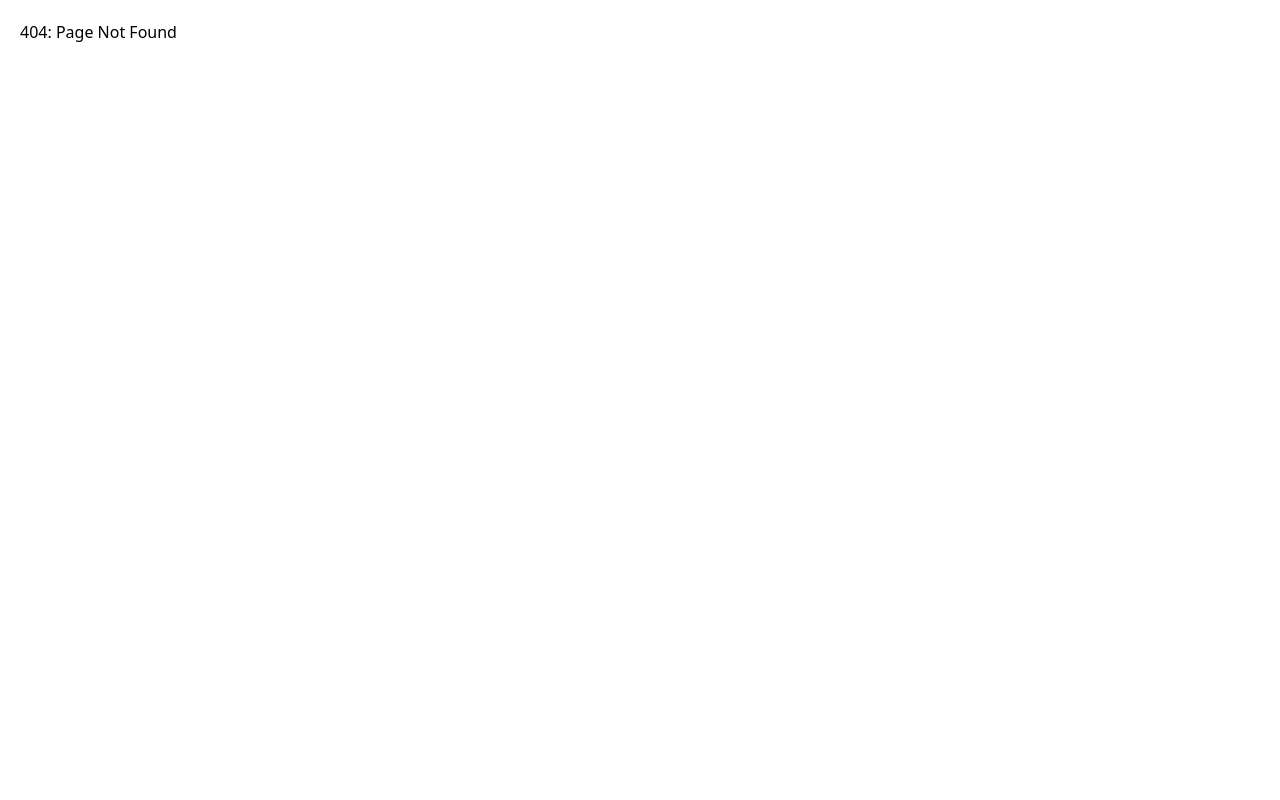
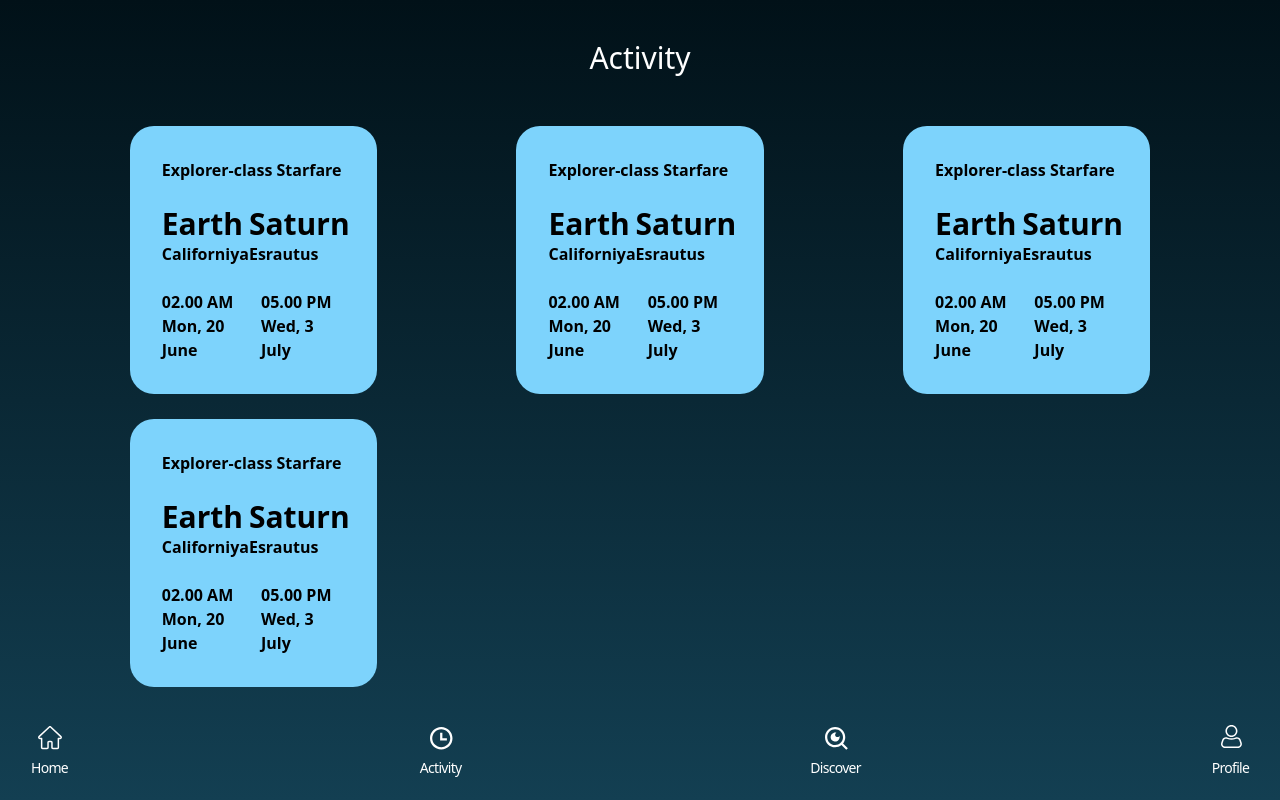
Before and after one commit to Dataavengers/Dataavengers_Orbitgo, a React (Create React App) app in the folder client/: page /activity in a window 1280 px wide. Before the commit this address had no page. Built offline with nearby package versions, Linux system fonts and the light colour scheme.

Commit message:
feat: add activity page

```diff
--- a/client/src/App.js
+++ b/client/src/App.js
@@ -11,6 +11,7 @@ import UpdateName from './pages/UpdateName';
 import UpdatePassword from './pages/UpdatePassword';
 import Discover from './pages/Discover';
 import Booking from './pages/Booking';
+import Activity from './pages/Activity';
 
 const App = () => {
   return (
@@ -28,6 +29,7 @@ const App = () => {
           <Route path="/updatepass" element={<UpdatePassword />} />
           <Route path="/discover" element={<Discover />} />
           <Route path="/booking" element={<Booking />} />
+          <Route path="/activity" element={<Activity />} />
 
           <Route path="*" element={<NoMatch />} />
         </Routes>
--- a/client/src/components/molecules/BottomNavBar.js
+++ b/client/src/components/molecules/BottomNavBar.js
@@ -14,10 +14,12 @@ const BottomNavBar = () => {
                 />
             </Link>
 
-            <BottomNavBarItem
-                name={'Activity'}
-                item={<ClockIcon />}
-            />
+            <Link to="/activity">
+                <BottomNavBarItem
+                    name={'Activity'}
+                    item={<ClockIcon />}
+                />
+            </Link>
 
             <Link to="/discover">
                 <BottomNavBarItem
--- /dev/null
+++ b/client/src/pages/Activity.js
@@ -0,0 +1,123 @@
+import React from 'react';
+import BottomNavBar from '../components/molecules/BottomNavBar';
+// import Button from '../components/atoms/Button';
+
+
+const Activity = () => {
+
+    return (
+        < >
+            <div className='place-items-center h-screen w-full flex flex-col justify-between py-5 px-7 bg-gradient-to-b from-[#011118] to-[#133F52] ' >
+                <div className='w-full flex flex-row p-5 justify-center place-items-center text-white text-3xl'>
+                    Activity
+                </div>
+
+                <div className='h-3/4 w-full px-10 grid grid-cols-3 gap-4 justify-between place-items-center'>
+
+                    <div className=' w-2/3 bg-sky-300 font-semibold p-5  rounded-3xl '>
+                        <div className='p-3'> <p>Explorer-class Starfare</p> </div>
+                        <div className='p-3 flex flex-row justify-between '>
+                            <div >
+                                <p className='text-3xl font-bold'>Earth</p>
+                                <p>Californiya</p>
+                            </div>
+                            <div>
+                                <p className='text-3xl font-bold'>Saturn</p>
+                                <p>Esrautus</p>
+                            </div>
+                        </div>
+                        <div className='p-3 flex flex-row justify-between '>
+                            <div >
+                                <p>02.00 AM</p>
+                                <p>Mon, 20 June</p>
+                            </div>
+                            <div>
+                                <p>05.00 PM</p>
+                                <p>Wed, 3 July</p>
+                            </div>
+                        </div>
+                    </div>
+
+                    <div className=' w-2/3 bg-sky-300 font-semibold p-5  rounded-3xl '>
+                        <div className='p-3'> <p>Explorer-class Starfare</p> </div>
+                        <div className='p-3 flex flex-row justify-between '>
+                            <div >
+                                <p className='text-3xl font-bold'>Earth</p>
+                                <p>Californiya</p>
+                            </div>
+                            <div>
+                                <p className='text-3xl font-bold'>Saturn</p>
+                                <p>Esrautus</p>
+                            </div>
+                        </div>
+                        <div className='p-3 flex flex-row justify-between '>
+                            <div >
+                                <p>02.00 AM</p>
+                                <p>Mon, 20 June</p>
+                            </div>
+                            <div>
+                                <p>05.00 PM</p>
+                                <p>Wed, 3 July</p>
+                            </div>
+                        </div>
+                    </div>
+
+                    <div className=' w-2/3 bg-sky-300 font-semibold p-5  rounded-3xl '>
+                        <div className='p-3'> <p>Explorer-class Starfare</p> </div>
+                        <div className='p-3 flex flex-row justify-between '>
+                            <div >
+                                <p className='text-3xl font-bold'>Earth</p>
+                                <p>Californiya</p>
+                            </div>
+                            <div>
+                                <p className='text-3xl font-bold'>Saturn</p>
+                                <p>Esrautus</p>
+                            </div>
+                        </div>
+                        <div className='p-3 flex flex-row justify-between'>
+                            <div >
+                                <p>02.00 AM</p>
+                                <p>Mon, 20 June</p>
+                            </div>
+                            <div>
+                                <p>05.00 PM</p>
+                                <p>Wed, 3 July</p>
+                            </div>
+                        </div>
+                    </div>
+
+                    <div className=' w-2/3 bg-sky-300 font-semibold p-5  rounded-3xl '>
+                        <div className='p-3'> <p>Explorer-class Starfare</p> </div>
+                        <div className='p-3 flex flex-row justify-between'>
+                            <div >
+                                <p className='text-3xl font-bold'>Earth</p>
+                                <p>Californiya</p>
+                            </div>
+                            <div>
+                                <p className='text-3xl font-bold'>Saturn</p>
+                                <p>Esrautus</p>
+                            </div>
+                        </div>
+                        <div className='p-3 flex flex-row justify-between'>
+                            <div >
+                                <p>02.00 AM</p>
+                                <p>Mon, 20 June</p>
+                            </div>
+                            <div>
+                                <p>05.00 PM</p>
+                                <p>Wed, 3 July</p>
+                            </div>
+                        </div>
+                    </div>
+
+                </div>
+
+                <div className='w-full h-fit p-0' >
+                    <BottomNavBar />
+                </div>
+            </div >
+        </>
+    );
+};
+
+export default Activity;
```
